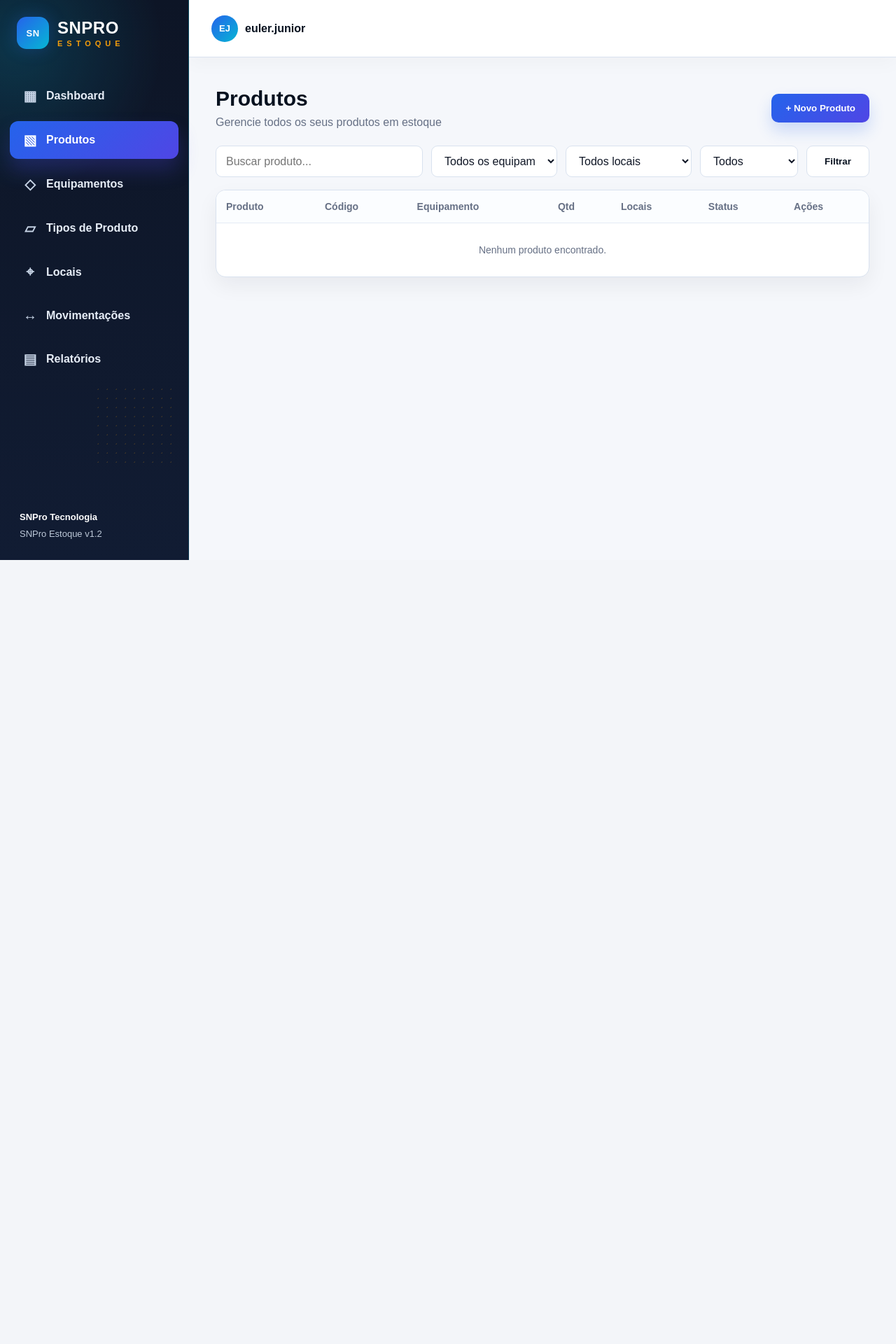
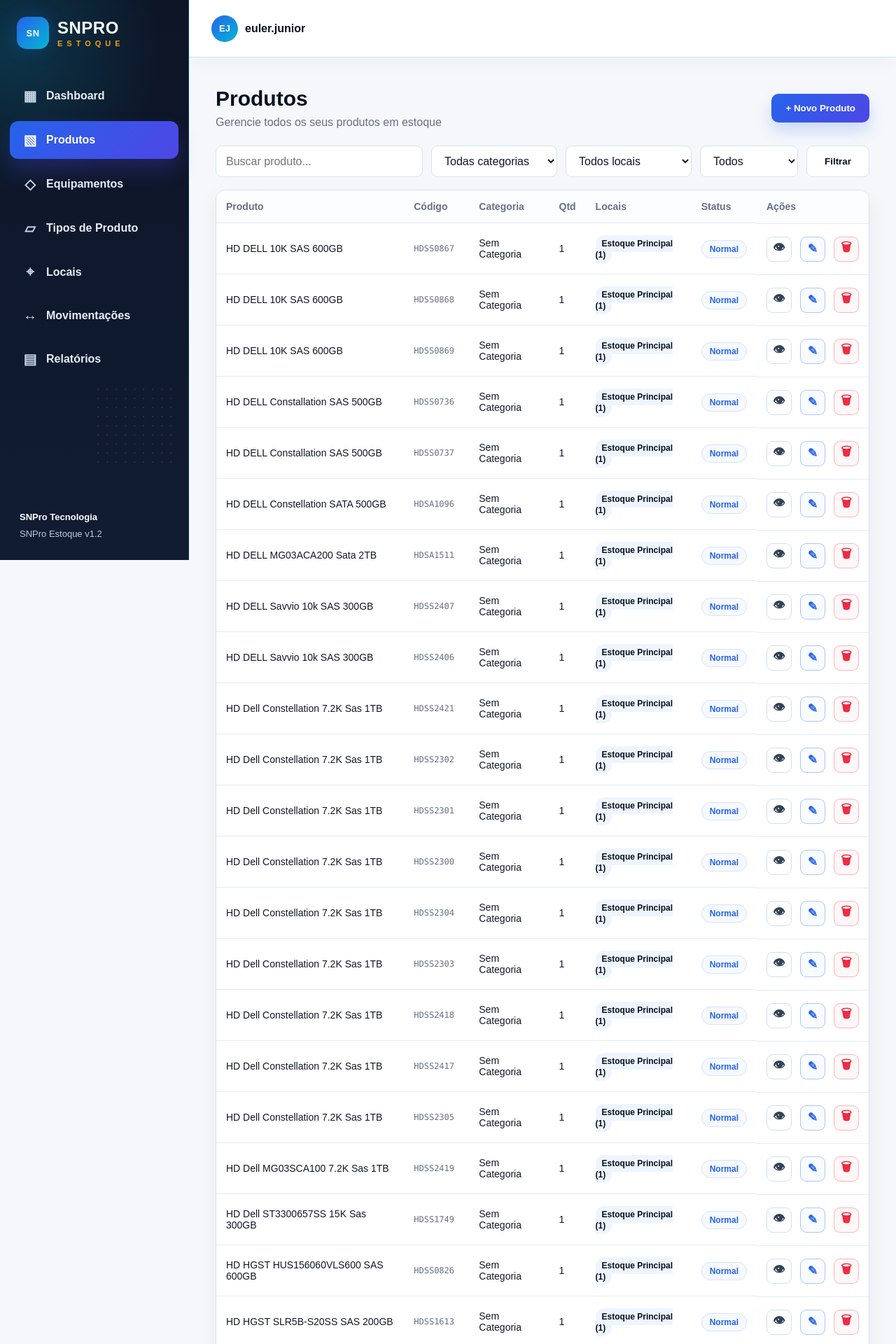
Before and after one commit to IanRezende77/EstoqueSNPRO, a Flask app: page /produtos in a window 1280 px wide. Shown: the top 1920 px of the page at 70% size. Before the commit the page ends 800 px from the top, so only its background shows below. Run offline with Flask 3, Linux system fonts and the light colour scheme; data comes from the database, SQL or seed files in the repository; data that the repository does not hold is empty.

Commit message:
atualizando

```diff
--- a/app/routes.py
+++ b/app/routes.py
@@ -5,11 +5,11 @@
 from unicodedata import normalize
 from . import db
 from datetime import datetime
-from .models import Produto, Equipamento, TipoProduto, Local, Movimentacao, DashboardGrafico, ImportacaoPlanilha
+from .models import Produto, Categoria, TipoProduto, Local, Movimentacao, DashboardGrafico, ImportacaoPlanilha
 
 main = Blueprint("main", __name__)
 
-EQUIPAMENTOS_PADRAO = [
+CATEGORIAS_PADRAO = [
     ("Periferico", "Itens como mouse, teclado, monitor, webcam e headset"),
     ("Desktop", "Computadores, gabinetes e equipamentos de mesa"),
     ("Notebook", "Notebooks, carregadores e componentes relacionados"),
@@ -19,12 +19,12 @@
 TIPOS_PRODUTO_PADRAO = [
     ("SSD", "Unidades de estado solido"),
     ("Processador", "CPUs e componentes de processamento"),
-    ("Memória", "Memorias RAM e modulos relacionados"),
-    ("Hard Disk", "Discos rigidos e armazenamentos magneticos"),
+    ("Memória", "Memórias RAM e módulos relacionados"),
+    ("Hard Disk", "Discos rígidos e armazenamentos magnéticos"),
 ]
 LOCAIS_PADRAO = [
     ("EP-Prateleira 3A", "Estoque Principal", "Prateleira principal para itens menores"),
-    ("EP-Prateleira 3B", "Estoque Principal", "Prateleira intermediaria do estoque"),
+    ("EP-Prateleira 3B", "Estoque Principal", "Prateleira intermediária do estoque"),
     ("EP-Prateleira 3C", "Estoque Principal", "Prateleira superior do estoque"),
 ]
 
@@ -165,16 +165,16 @@
         return padrao
 
 
-def _garantir_equipamentos_padrao():
-    if Equipamento.query.count() == 0:
-        for nome, descricao in EQUIPAMENTOS_PADRAO:
-            db.session.add(Equipamento(nome=nome, descricao=descricao, status="Ativo"))
+def _garantir_categorias_padrao():
+    if Categoria.query.count() == 0:
+        for nome, descricao in CATEGORIAS_PADRAO:
+            db.session.add(Categoria(nome=nome, descricao=descricao, status="Ativo"))
         db.session.commit()
 
 
-def _nomes_equipamentos_ativos():
-    _garantir_equipamentos_padrao()
-    return [c.nome for c in Equipamento.query.filter_by(status="Ativo").order_by(Equipamento.nome.asc()).all()]
+def _nomes_categorias_ativas():
+    _garantir_categorias_padrao()
+    return [c.nome for c in Categoria.query.filter_by(status="Ativo").order_by(Categoria.nome.asc()).all()]
 
 
 def _garantir_tipos_padrao():
@@ -206,7 +206,7 @@
         "nome": "Produtos",
         "model": Produto,
         "colunas": {
-            "equipamento": Produto.equipamento,
+            "categoria": Produto.categoria,
             "tipo_produto": Produto.tipo_produto,
             "local": Produto.local,
             "status": Produto.status,
@@ -219,7 +219,7 @@
         "filtros": {
             "sku": Produto.sku,
             "nome": Produto.nome,
-            "equipamento": Produto.equipamento,
+            "categoria": Produto.categoria,
             "tipo_produto": Produto.tipo_produto,
             "local": Produto.local,
             "status": Produto.status,
@@ -251,7 +251,7 @@
 }
 
 DASHBOARD_COLUNAS_LABEL = {
-    "equipamento": "Equipamento",
+    "categoria": "Categoria",
     "tipo_produto": "Tipo de Produto",
     "local": "Local",
     "status": "Status",
@@ -374,7 +374,7 @@
     _limpar_graficos_antigos_de_valor()
     if DashboardGrafico.query.count() == 0:
         padroes = [
-            DashboardGrafico(titulo="Produtos por equipamento", fonte="produtos", tipo_grafico="barra", coluna_grupo="equipamento", metrica="contagem", criado_em=datetime.now()),
+            DashboardGrafico(titulo="Produtos por categoria", fonte="produtos", tipo_grafico="barra", coluna_grupo="categoria", metrica="contagem", criado_em=datetime.now()),
             DashboardGrafico(titulo="Produtos por local", fonte="produtos", tipo_grafico="barra", coluna_grupo="local", metrica="soma_quantidade", criado_em=datetime.now()),
             DashboardGrafico(titulo="Movimentacoes por tipo", fonte="movimentacoes", tipo_grafico="pizza", coluna_grupo="tipo", metrica="contagem", criado_em=datetime.now()),
         ]
@@ -384,7 +384,7 @@
 
 @main.route("/dashboard")
 def dashboard():
-    _garantir_equipamentos_padrao()
+    _garantir_categorias_padrao()
     _garantir_tipos_padrao()
     _garantir_locais_padrao()
     _garantir_graficos_padrao()
@@ -418,7 +418,7 @@
             titulo=request.form.get("titulo") or "Grafico personalizado",
             fonte=request.form.get("fonte") or "produtos",
             tipo_grafico=request.form.get("tipo_grafico") or "barra",
-            coluna_grupo=request.form.get("coluna_grupo") or "equipamento",
+            coluna_grupo=request.form.get("coluna_grupo") or "categoria",
             metrica=request.form.get("metrica") or "contagem",
             filtro_coluna=request.form.get("filtro_coluna") or None,
             filtro_operador=request.form.get("filtro_operador") or None,
@@ -451,7 +451,7 @@
 @main.route("/produtos")
 def produtos():
     busca = request.args.get("busca", "").strip()
-    equipamento = request.args.get("equipamento", "").strip()
+    categoria = request.args.get("categoria", "").strip()
     local = request.args.get("local", "").strip()
     status = request.args.get("status", "").strip()
 
@@ -459,8 +459,8 @@
 
     if busca:
         query = query.filter(or_(Produto.nome.ilike(f"%{busca}%"), Produto.sku.ilike(f"%{busca}%")))
-    if equipamento:
-        query = query.filter(Produto.equipamento == equipamento)
+    if categoria:
+        query = query.filter(Produto.categoria == categoria)
     if local:
         query = query.filter(Produto.local == local)
     if status:
@@ -472,11 +472,11 @@
         "produtos.html",
         active_page="produtos",
         produtos=produtos_lista,
-        equipamentos=_nomes_equipamentos_ativos(),
+        categorias=_nomes_categorias_ativas(),
         tipos_produto=_nomes_tipos_ativos(),
         locais=_nomes_locais_ativos(),
         busca=busca,
-        equipamento=equipamento,
+        categoria=categoria,
         local=local,
         status=status,
     )
@@ -488,7 +488,7 @@
         produto = Produto(
             sku=request.form["sku"].strip(),
             nome=request.form["nome"].strip(),
-            equipamento=request.form["equipamento"],
+            categoria=request.form["categoria"],
             tipo_produto=request.form.get("tipo_produto") or None,
             local=request.form["local"],
             quantidade=_int_form("quantidade", 1),
@@ -514,7 +514,7 @@
     try:
         produto.sku = request.form["sku"].strip()
         produto.nome = request.form["nome"].strip()
-        produto.equipamento = request.form["equipamento"]
+        produto.categoria = request.form["categoria"]
         produto.tipo_produto = request.form.get("tipo_produto") or None
         produto.local = request.form["local"]
         produto.quantidade = _int_form("quantidade", 1)
@@ -541,64 +541,64 @@
     return redirect(url_for("main.produtos"))
 
 
-@main.route("/equipamentos")
-def equipamentos():
-    _garantir_equipamentos_padrao()
-    equipamentos_lista = Equipamento.query.order_by(Equipamento.nome.asc()).all()
-    return render_template("equipamentos.html", active_page="equipamentos", equipamentos=equipamentos_lista)
+@main.route("/categorias")
+def categorias():
+    _garantir_categorias_padrao()
+    categorias_lista = Categoria.query.order_by(Categoria.nome.asc()).all()
+    return render_template("categorias.html", active_page="categorias", categorias=categorias_lista)
 
 
-@main.route("/equipamentos/nova", methods=["POST"])
-def nova_equipamento():
+@main.route("/categorias/nova", methods=["POST"])
+def nova_categoria():
     try:
-        equipamento = Equipamento(
+        categoria = Categoria(
             nome=request.form["nome"].strip(),
             descricao=request.form.get("descricao") or None,
             status=request.form.get("status") or "Ativo",
         )
-        db.session.add(equipamento)
+        db.session.add(categoria)
         db.session.commit()
-        flash("Equipamento cadastrado com sucesso.", "success")
+        flash("Categoria cadastrada com sucesso.", "success")
     except Exception as erro:
         db.session.rollback()
-        flash(f"Erro ao cadastrar equipamento: {erro}", "error")
-    return redirect(url_for("main.equipamentos"))
+        flash(f"Erro ao cadastrar categoria: {erro}", "error")
+    return redirect(url_for("main.categorias"))
 
 
-@main.route("/equipamentos/editar/<int:equipamento_id>", methods=["POST"])
-def editar_equipamento(equipamento_id):
-    equipamento = Equipamento.query.get_or_404(equipamento_id)
-    nome_antigo = equipamento.nome
+@main.route("/categorias/editar/<int:categoria_id>", methods=["POST"])
+def editar_categoria(categoria_id):
+    categoria = Categoria.query.get_or_404(categoria_id)
+    nome_antigo = categoria.nome
 
     try:
-        equipamento.nome = request.form["nome"].strip()
-        equipamento.descricao = request.form.get("descricao") or None
-        equipamento.status = request.form.get("status") or "Ativo"
+        categoria.nome = request.form["nome"].strip()
+        categoria.descricao = request.form.get("descricao") or None
+        categoria.status = request.form.get("status") or "Ativo"
 
-        if nome_antigo != equipamento.nome:
-            Produto.query.filter_by(equipamento=nome_antigo).update({"equipamento": equipamento.nome})
+        if nome_antigo != categoria.nome:
+            Produto.query.filter_by(categoria=nome_antigo).update({"categoria": categoria.nome})
 
         db.session.commit()
-        flash("Equipamento atualizado com sucesso.", "success")
+        flash("Categoria atualizada com sucesso.", "success")
     except Exception as erro:
         db.session.rollback()
-        flash(f"Erro ao atualizar equipamento: {erro}", "error")
-    return redirect(url_for("main.equipamentos"))
+        flash(f"Erro ao atualizar categoria: {erro}", "error")
+    return redirect(url_for("main.categorias"))
 
 
-@main.route("/equipamentos/excluir/<int:equipamento_id>", methods=["POST"])
-def excluir_equipamento(equipamento_id):
-    equipamento = Equipamento.query.get_or_404(equipamento_id)
+@main.route("/categorias/excluir/<int:categoria_id>", methods=["POST"])
+def excluir_categoria(categoria_id):
+    categoria = Categoria.query.get_or_404(categoria_id)
 
-    produto_vinculado = Produto.query.filter_by(equipamento=equipamento.nome).first()
+    produto_vinculado = Produto.query.filter_by(categoria=categoria.nome).first()
     if produto_vinculado:
-        flash("Nao foi possivel excluir: existem produtos usando este equipamento.", "error")
-        return redirect(url_for("main.equipamentos"))
+        flash("Nao foi possivel excluir: existem produtos usando esta categoria.", "error")
+        return redirect(url_for("main.categorias"))
 
-    db.session.delete(equipamento)
+    db.session.delete(categoria)
     db.session.commit()
-    flash("Equipamento excluido com sucesso.", "success")
-    return redirect(url_for("main.equipamentos"))
+    flash("Categoria excluida com sucesso.", "success")
+    return redirect(url_for("main.categorias"))
 
 
 @main.route("/tipos-produto")
@@ -871,9 +871,9 @@
         lista = Produto.query
         if tipo == "baixo_estoque":
             lista = lista.filter(Produto.quantidade <= Produto.estoque_minimo)
-        writer.writerow(["Codigo", "Nome", "Equipamento", "Tipo", "Local", "Quantidade", "Estoque Minimo", "Status", "Descricao"])
+        writer.writerow(["Codigo", "Nome", "Categoria", "Tipo", "Local", "Quantidade", "Estoque Minimo", "Status", "Descricao"])
         for produto in lista.order_by(Produto.nome.asc()).all():
-            writer.writerow([produto.sku, produto.nome, produto.equipamento, produto.tipo_produto or "", produto.local, produto.quantidade, produto.estoque_minimo, produto.status, produto.descricao or ""])
+            writer.writerow([produto.sku, produto.nome, produto.categoria, produto.tipo_produto or "", produto.local, produto.quantidade, produto.estoque_minimo, produto.status, produto.descricao or ""])
         nome = "relatorio_baixo_estoque.csv" if tipo == "baixo_estoque" else "relatorio_produtos.csv"
 
     conteudo = "\ufeff" + saida.getvalue()
@@ -901,7 +901,7 @@
             sku = _texto_padrao(_valor_linha(linha, "sku", "codigo", "código", "cod", "Código"), _sku_auto(indice))
             nome = _texto_padrao(_valor_linha(linha, "nome", "produto", "nome_produto"), f"Produto importado {indice}")
 
-            equipamento = _texto_padrao(_valor_linha(linha, "equipamento"), "Sem Equipamento")
+            categoria = _texto_padrao(_valor_linha(linha, "categoria"), "Sem Categoria")
             tipo_produto = _texto_padrao(_valor_linha(linha, "tipo", "tipo_produto"), "Sem Tipo")
             local = _texto_padrao(_valor_linha(linha, "local", "locais", "armazenamento"), "Estoque Principal")
             quantidade = _to_int(_valor_linha(linha, "quantidade", "qtd"), 0)
@@ -909,8 +909,8 @@
             status = _texto_padrao(_valor_linha(linha, "status"), "Ativo")
             descricao = None if _valor_vazio(_valor_linha(linha, "descricao", "descrição")) else _valor_linha(linha, "descricao", "descrição")
 
-            if not Equipamento.query.filter_by(nome=equipamento).first():
-                db.session.add(Equipamento(nome=equipamento, descricao="Importado da planilha", status="Ativo"))
+            if not Categoria.query.filter_by(nome=categoria).first():
+                db.session.add(Categoria(nome=categoria, descricao="Importado da planilha", status="Ativo"))
             if tipo_produto and not TipoProduto.query.filter_by(nome=tipo_produto).first():
                 db.session.add(TipoProduto(nome=tipo_produto, descricao="Importado da planilha", status="Ativo"))
             if not Local.query.filter_by(nome=local).first():
@@ -921,7 +921,7 @@
 
             if produto:
                 produto.nome = nome
-                produto.equipamento = equipamento
+                produto.categoria = categoria
                 produto.tipo_produto = tipo_produto
                 produto.local = local
                 produto.quantidade = quantidade
@@ -934,7 +934,7 @@
                 produto = Produto(
                     sku=sku,
                     nome=nome,
-                    equipamento=equipamento,
+                    categoria=categoria,
                     tipo_produto=tipo_produto,
                     local=local,
                     quantidade=quantidade,
@@ -976,13 +976,13 @@
                     skus.add(sku)
 
         if not skus:
-            equipamentos_importados = [c.nome for c in Equipamento.query.filter_by(descricao="Importado da planilha").all()]
+            categorias_importadas = [c.nome for c in Categoria.query.filter_by(descricao="Importado da planilha").all()]
             tipos_importados = [t.nome for t in TipoProduto.query.filter_by(descricao="Importado da planilha").all()]
             locais_importados = [l.nome for l in Local.query.filter_by(descricao="Importado da planilha").all()]
             produtos = Produto.query.filter(
                 or_(
                     Produto.sku.like("AUTO-%"),
-                    Produto.equipamento.in_(equipamentos_importados or ["__sem_equipamento_importado__"]),
+                    Produto.categoria.in_(categorias_importadas or ["__sem_categoria_importada__"]),
                     Produto.tipo_produto.in_(tipos_importados or ["__sem_tipo_importado__"]),
                     Produto.local.in_(locais_importados or ["__sem_local_importado__"]),
                 )
@@ -1001,9 +1001,9 @@
 
         ImportacaoPlanilha.query.delete()
 
-        for equipamento in Equipamento.query.filter_by(descricao="Importado da planilha").all():
-            if not Produto.query.filter_by(equipamento=equipamento.nome).first():
-                db.session.delete(equipamento)
+        for categoria in Categoria.query.filter_by(descricao="Importado da planilha").all():
+            if not Produto.query.filter_by(categoria=categoria.nome).first():
+                db.session.delete(categoria)
         for tipo in TipoProduto.query.filter_by(descricao="Importado da planilha").all():
             if not Produto.query.filter_by(tipo_produto=tipo.nome).first():
                 db.session.delete(tipo)
@@ -1022,7 +1022,7 @@
 
 @main.route("/seed")
 def seed():
-    _garantir_equipamentos_padrao()
+    _garantir_categorias_padrao()
     _garantir_tipos_padrao()
     _garantir_locais_padrao()
     if Produto.query.count() == 0:
@@ -1037,7 +1037,7 @@
             produto = Produto(
                 sku=sku,
                 nome=nome,
-                equipamento="Periferico",
+                categoria="Periferico",
                 tipo_produto="Memoria",
                 local="EP-Prateleira 3C",
                 quantidade=1,
--- a/app/static/js/app.js
+++ b/app/static/js/app.js
@@ -19,7 +19,7 @@
 
     document.getElementById("edit_sku").value = dataset.sku || "";
     document.getElementById("edit_nome").value = dataset.nome || "";
-    document.getElementById("edit_equipamento").value = dataset.equipamento || "";
+    document.getElementById("edit_categoria").value = dataset.categoria || "";
     document.getElementById("edit_tipo_produto").value = dataset.tipoProduto || "";
     document.getElementById("edit_local").value = dataset.local || "";
     document.getElementById("edit_quantidade").value = dataset.quantidade || 0;
@@ -39,10 +39,10 @@
     const dataset = button.dataset;
     const form = document.getElementById("categoryEditForm");
 
-    form.action = `/equipamentos/editar/${dataset.id}`;
-    document.getElementById("edit_equipamento_nome").value = dataset.nome || "";
-    document.getElementById("edit_equipamento_descricao").value = dataset.descricao || "";
-    document.getElementById("edit_equipamento_status").value = dataset.status || "Ativo";
+    form.action = `/categorias/editar/${dataset.id}`;
+    document.getElementById("edit_categoria_nome").value = dataset.nome || "";
+    document.getElementById("edit_categoria_descricao").value = dataset.descricao || "";
+    document.getElementById("edit_categoria_status").value = dataset.status || "Ativo";
 
     showModal("modalCategoryEdit");
 }
--- a/app/templates/base.html
+++ b/app/templates/base.html
@@ -18,7 +18,7 @@
         <nav>
             <a class="{% if active_page == 'dashboard' %}active{% endif %}" href="{{ url_for('main.dashboard') }}"><span class="nav-ico">▦</span> Dashboard</a>
             <a class="{% if active_page == 'produtos' %}active{% endif %}" href="{{ url_for('main.produtos') }}"><span class="nav-ico">▧</span> Produtos</a>
-            <a class="{% if active_page == 'equipamentos' %}active{% endif %}" href="{{ url_for('main.equipamentos') }}"><span class="nav-ico">◇</span> Equipamentos</a>
+            <a class="{% if active_page == 'categorias' %}active{% endif %}" href="{{ url_for('main.categorias') }}"><span class="nav-ico">◇</span> Equipamentos</a>
             <a class="{% if active_page == 'tipos_produto' %}active{% endif %}" href="{{ url_for('main.tipos_produto') }}"><span class="nav-ico">▱</span> Tipos de Produto</a>
             <a class="{% if active_page == 'locais' %}active{% endif %}" href="{{ url_for('main.locais') }}"><span class="nav-ico">⌖</span> Locais</a>
             <a class="{% if active_page == 'movimentacoes' %}active{% endif %}" href="{{ url_for('main.movimentacoes') }}"><span class="nav-ico">↔</span> Movimentações</a>
--- a/app/templates/dashboard.html
+++ b/app/templates/dashboard.html
@@ -61,7 +61,7 @@
         </div>
         <form method="post" action="{{ url_for('main.novo_grafico_dashboard') }}" class="product-form dashboard-form">
             <label>Titulo *</label>
-            <input name="titulo" required placeholder="Ex: Produtos por equipamento">
+            <input name="titulo" required placeholder="Ex: Produtos por categoria">
 
             <div class="grid-2">
                 <div>
--- a/app/templates/produtos.html
+++ b/app/templates/produtos.html
@@ -12,10 +12,10 @@
 <form class="filters" method="get" action="{{ url_for('main.produtos') }}">
     <input type="text" name="busca" placeholder="Buscar produto..." value="{{ busca }}">
 
-    <select name="equipamento">
-        <option value="">Todos os equipamentos</option>
-        {% for item in equipamentos %}
-            <option value="{{ item }}" {% if equipamento == item %}selected{% endif %}>{{ item }}</option>
+    <select name="categoria">
+        <option value="">Todas categorias</option>
+        {% for item in categorias %}
+            <option value="{{ item }}" {% if categoria == item %}selected{% endif %}>{{ item }}</option>
         {% endfor %}
     </select>
 
@@ -41,7 +41,7 @@
             <tr>
                 <th>Produto</th>
                 <th>Código</th>
-                <th>Equipamento</th>
+                <th>Categoria</th>
                 <th>Qtd</th>
                 <th>Locais</th>
                 <th>Status</th>
@@ -53,7 +53,7 @@
             <tr>
                 <td>{{ produto.nome }}</td>
                 <td class="code">{{ produto.sku }}</td>
-                <td>{{ produto.equipamento }}</td>
+                <td>{{ produto.categoria }}</td>
                 <td>{{ produto.quantidade }}</td>
                 <td><span class="pill">{{ produto.local }} ({{ produto.quantidade }})</span></td>
                 <td><span class="status-low">{{ produto.status_estoque }}</span></td>
@@ -63,7 +63,7 @@
                         data-id="{{ produto.id }}"
                         data-sku="{{ produto.sku }}"
                         data-nome="{{ produto.nome }}"
-                        data-equipamento="{{ produto.equipamento }}"
+                        data-categoria="{{ produto.categoria }}"
                         data-tipo-produto="{{ produto.tipo_produto or '' }}"
                         data-local="{{ produto.local }}"
                         data-quantidade="{{ produto.quantidade }}"
@@ -98,10 +98,10 @@
             <label>Nome do Produto *</label>
             <input name="nome" placeholder="Nome do produto" required>
 
-            <label>Equipamento *</label>
-            <select name="equipamento" required>
+            <label>Categoria *</label>
+            <select name="categoria" required>
                 <option value="">Selecione</option>
-                {% for item in equipamentos %}<option value="{{ item }}">{{ item }}</option>{% endfor %}
+                {% for item in categorias %}<option value="{{ item }}">{{ item }}</option>{% endfor %}
             </select>
 
             <label>Tipo de Produto</label>
@@ -154,10 +154,10 @@
             <label>Nome do Produto *</label>
             <input id="edit_nome" name="nome" required>
 
-            <label>Equipamento *</label>
-            <select id="edit_equipamento" name="equipamento" required>
+            <label>Categoria *</label>
+            <select id="edit_categoria" name="categoria" required>
                 <option value="">Selecione</option>
-                {% for item in equipamentos %}<option value="{{ item }}">{{ item }}</option>{% endfor %}
+                {% for item in categorias %}<option value="{{ item }}">{{ item }}</option>{% endfor %}
             </select>
 
             <label>Tipo de Produto</label>
--- /dev/null
+++ b/pyproject.toml
@@ -0,0 +1,2 @@
+[tool.vercel]
+entrypoint = "run:app"
```
Also changed, not shown: app/models.py (+4 -4 lines), app/templates/relatorios.html (+4 -4 lines), run.py (+0 -27 lines), README.md, instance/estoque.db.
